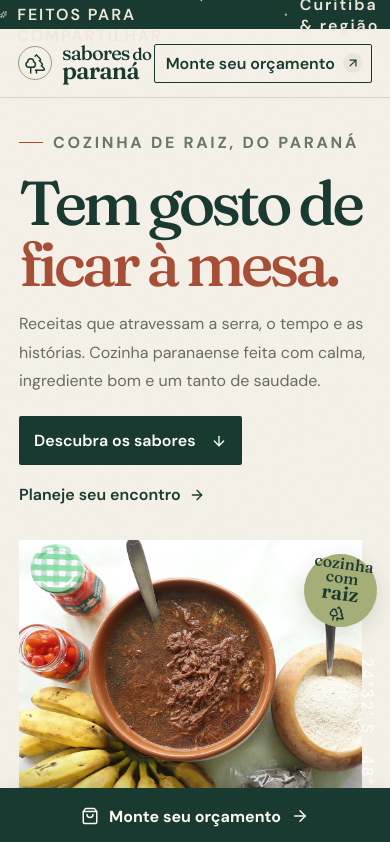
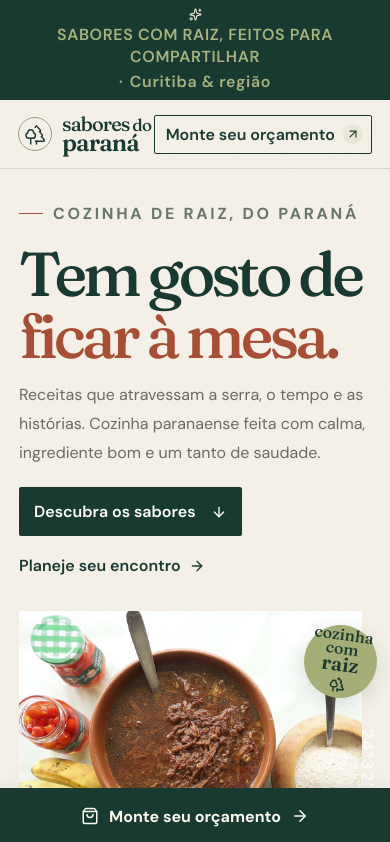
Before and after one commit to MatheSam/sabores_parana, a React (Vite) app: page / in a window 390 px wide. Shown: the top 842 px of the page. Built offline with nearby package versions, Linux system fonts and the light colour scheme.

Commit message:
Polish announcement bar on small screens

```diff
--- a/src/App.jsx
+++ b/src/App.jsx
@@ -62,7 +62,7 @@ function App() {
     catch { setCopied(false); }
   };
 
-  return <><div className="announcement"><Sparkles size={13}/> SABORES COM RAIZ, FEITOS PARA COMPARTILHAR <span>·</span> Curitiba & região</div><Header page={page} setPage={setPage} navigate={navigate} count={count}/>
+  return <><div className="announcement"><Sparkles size={13} aria-hidden="true"/><span className="announcement-message">SABORES COM RAIZ, FEITOS PARA COMPARTILHAR</span><span className="announcement-divider">·</span><span className="announcement-region">Curitiba &amp; região</span></div><Header page={page} setPage={setPage} navigate={navigate} count={count}/>
     <main>
       {page === 'home' ? <>
         <section className="hero" id="inicio"><div className="hero-copy"><motion.div initial="hidden" animate="show" variants={rise} className="eyebrow"><span className="eyebrow-line"/> cozinha de raiz, do Paraná</motion.div>
--- a/src/styles.css
+++ b/src/styles.css
@@ -341,6 +341,28 @@
   object-fit: cover;
 }
 
+.announcement {
+  height: auto;
+  min-height: 2rem;
+  padding: .4rem 1rem;
+  gap: .5rem;
+  line-height: 1.35;
+  text-align: center;
+  letter-spacing: .08em;
+}
+
+.announcement > svg {
+  flex: none;
+}
+
+.announcement-divider {
+  color: #a9b27c;
+}
+
+.announcement-region {
+  white-space: nowrap;
+}
+
 .estimate-card {
   grid-row: auto;
   position: static;
@@ -404,3 +426,17 @@
     padding: 1rem 1.1rem;
   }
 }
+
+@media (max-width: 56.25rem) {
+  .announcement {
+    flex-wrap: wrap;
+    column-gap: .4rem;
+    row-gap: .2rem;
+    padding: .5rem 1rem;
+    letter-spacing: .04em;
+  }
+
+  .announcement-message {
+    min-width: 0;
+  }
+}
```
